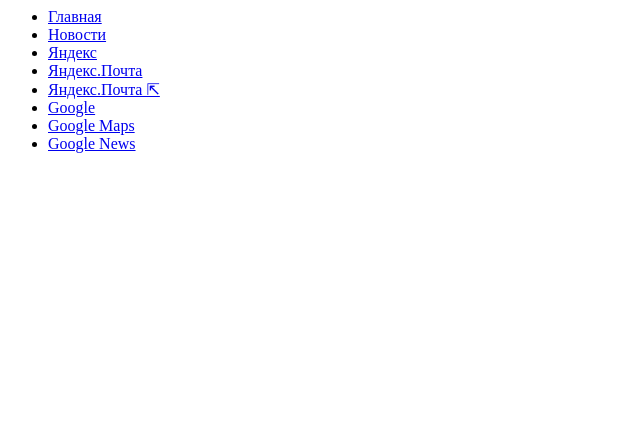
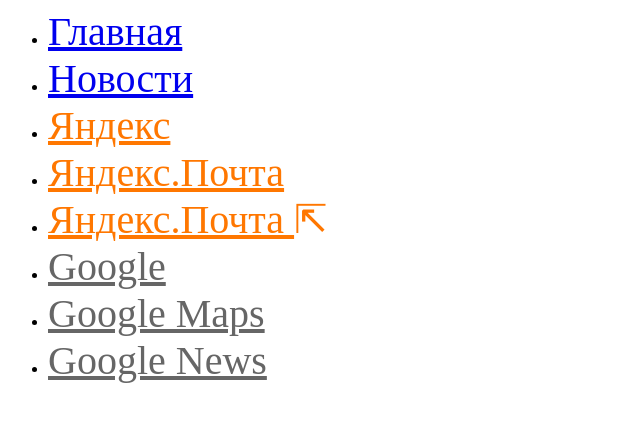
Before and after one commit to DzmitryKhokha/html-course-homework-Xoxa, a plain HTML site: page lesson-7-html-css/task2.html in a window 1280 px wide. Shown: the whole page, without its empty margins (0-640 px from the left). Drawn offline with Linux system fonts and the light colour scheme.

Commit message:
Make task2

```diff
--- /dev/null
+++ b/lesson-7-html-css/style2.css
@@ -0,0 +1,20 @@
+.arrow {
+    text-decoration: none;
+}
+
+span {
+    text-decoration: underline;
+}
+
+a {
+    font-size: 40px;
+    text-decoration: none;
+}
+
+[target=_blank] {
+    color: #f70
+}
+
+a[href*="google"] {
+    color: #666;
+}
--- a/lesson-7-html-css/task2.html
+++ b/lesson-7-html-css/task2.html
@@ -3,20 +3,21 @@
 
   <head>
       <title>task2</title>
+      <link rel="stylesheet" type="text/css" href="style2.css" >
   </head>
 
   <body>
     <div>
         <ul>
-            <li><a href="https://yandex.by/all" target="_blank">Главная</a></li>
-            <li><a href="https://yandex.by/news/" target="_blank">Новости</a></li>
-            <li><a href="https://yandex.by/" target="_blank">Яндекс</a></li>
-            <li><a href="https://mail.yandex.by/" target="_blank">Яндекс.Почта</a></li>
-            <li><a href="https://mail.yandex.by/" target="_blank">Яндекс.Почта ⇱</a></li>
-            <li><a href="https://www.google.com/" target="_blank">Google</a></li>
-            <li><a href="https://www.google.by/maps?hl=ru">Google Maps</a></li>
-            <li><a href="https://news.google.com/topstories?tab=ln&hl=ru&gl=RU&ceid=RU:ru" target="_blank">
-                Google News</a></li>
+            <li><a href="https://yandex.by/all"><span>Главная</span></a></li>
+            <li><a href="https://yandex.by/news/"><span>Новости</span></a></li>
+            <li><a href="https://yandex.by/" target="_blank"><span>Яндекс</span></a></li>
+            <li><a href="https://mail.yandex.by/" target="_blank"><span>Яндекс.Почта</span></a></li>
+            <li><a href="https://mail.yandex.by/" target="_blank"><span>Яндекс.Почта </span><span class="arrow">⇱</span></a></li>
+            <li><a href="https://www.google.com/"><span>Google</span></a></li>
+            <li><a href="https://www.google.by/maps?hl=ru"><span>Google Maps</span></a></li>
+            <li><a href="https://news.google.com/topstories?tab=ln&hl=ru&gl=RU&ceid=RU:ru"><span>Google News</span>
+                </a></li>
         </ul>
     </div>
   </body>
```
